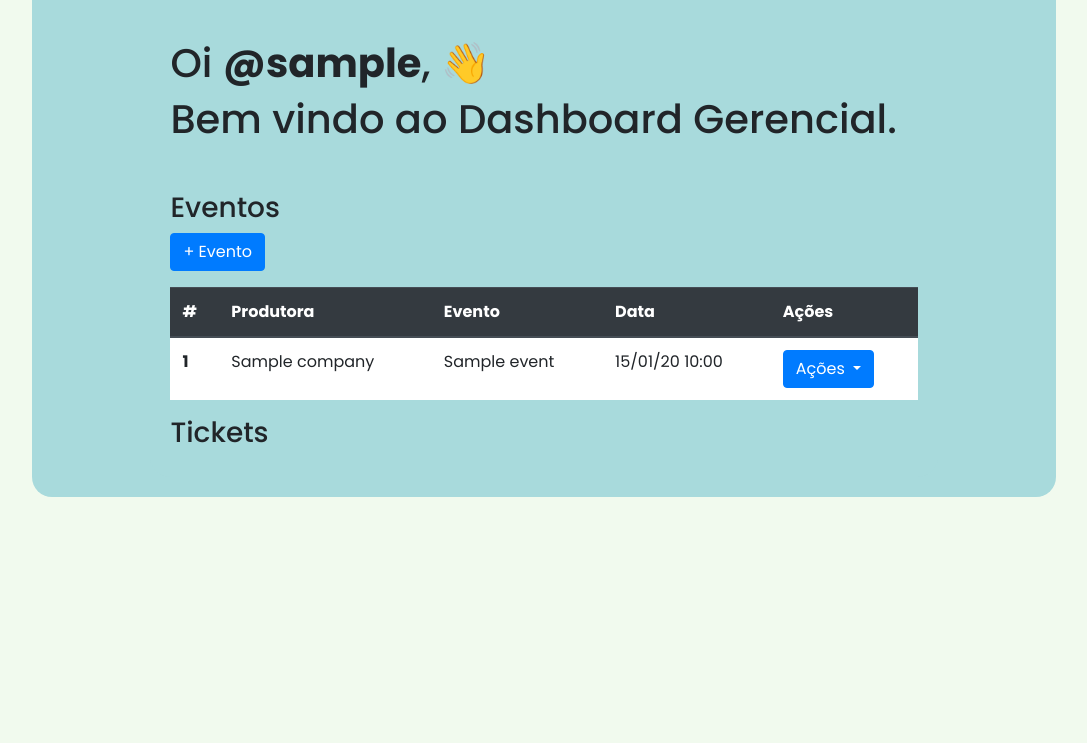
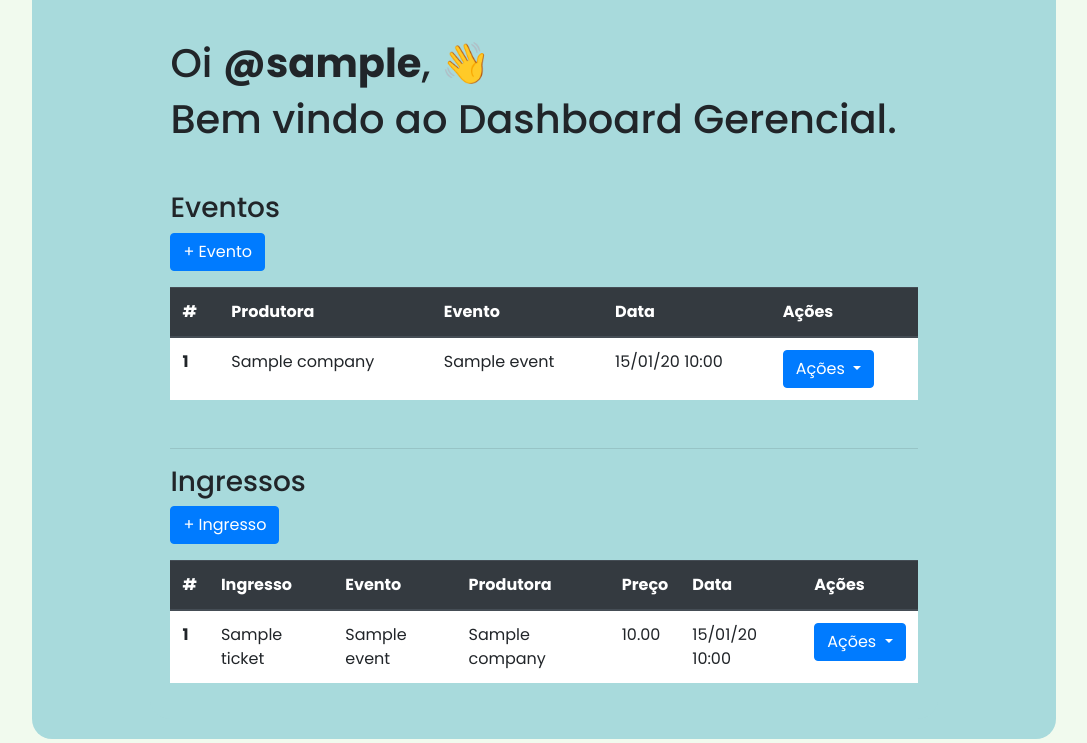
Before and after one commit to yurimachados/event_platform, a Django app: page /manage/ in a window 1280 px wide. Shown: the part 57-800 px from the top of the page, without its empty margins (96-1183 px from the left). Run offline with Django 4.2, Linux system fonts and the light colour scheme; a user stored in the database is signed in; tables that the repository leaves empty hold one stand-in row (values such as "Sample post"); some libraries are stand-ins or nearby versions.

Commit message:
Add ticket management functionality

```diff
--- a/core/templates/core/manage/manage.html
+++ b/core/templates/core/manage/manage.html
@@ -54,8 +54,48 @@ Gerenciar
                 </tbody>
             </table>
         </div>
+        <hr class='mt-5'>
         <div>
-            <h3>Tickets</h3>
+            <div class='mt-3'>
+                <h3>Ingressos</h3>
+                <a href="" class="btn btn-primary mb-3">+ Ingresso</a>
+                <table class="table custom-table table-hover">
+                    <thead class='thead-dark'>
+                        <tr class=''>
+                            <th scope="col">#</th>
+                            <th scope="col">Ingresso</th>
+                            <th scope="col">Evento</th>
+                            <th scope="col">Produtora</th>
+                            <th scope="col">Preço</th>
+                            <th scope="col">Data</th>
+                            <th scope="col">Ações</th>
+                        </tr>
+                    </thead>
+                    <tbody>
+                    {% for ticket in tickets %}
+                        <tr>
+                            <th scope="row">{{ forloop.counter }}</th>
+                            <td scope='row'>{{ ticket.name }}</td>
+                            <td scope='row'>{{ ticket.event.title }}</td>
+                            <td scope='row'>{{ ticket.event.company }}</td>
+                            <td scope='row'>{{ ticket.price }}</td>
+                            <td scope='row'>{{ ticket.event.date|date:'d/m/y H:i' }}</td>
+                            <td scope='row'>
+                                <div class="btn-group" role="group">
+                                    <button type="button" class="btn btn-primary dropdown-toggle" data-toggle="dropdown" aria-expanded="false">
+                                        Ações
+                                    </button>
+                                    <ul class="dropdown-menu">
+                                        <li><a class="dropdown-item" href="">Editar</a></li>
+                                        <li><a class="dropdown-item" href="">Excluir</a></li>
+                                    </ul>
+                                </div>
+                            </td>
+                        </tr>
+                    {% endfor %}
+                    </tbody>
+                </table>
+            </div>
         </div>
     </div>
 
```
